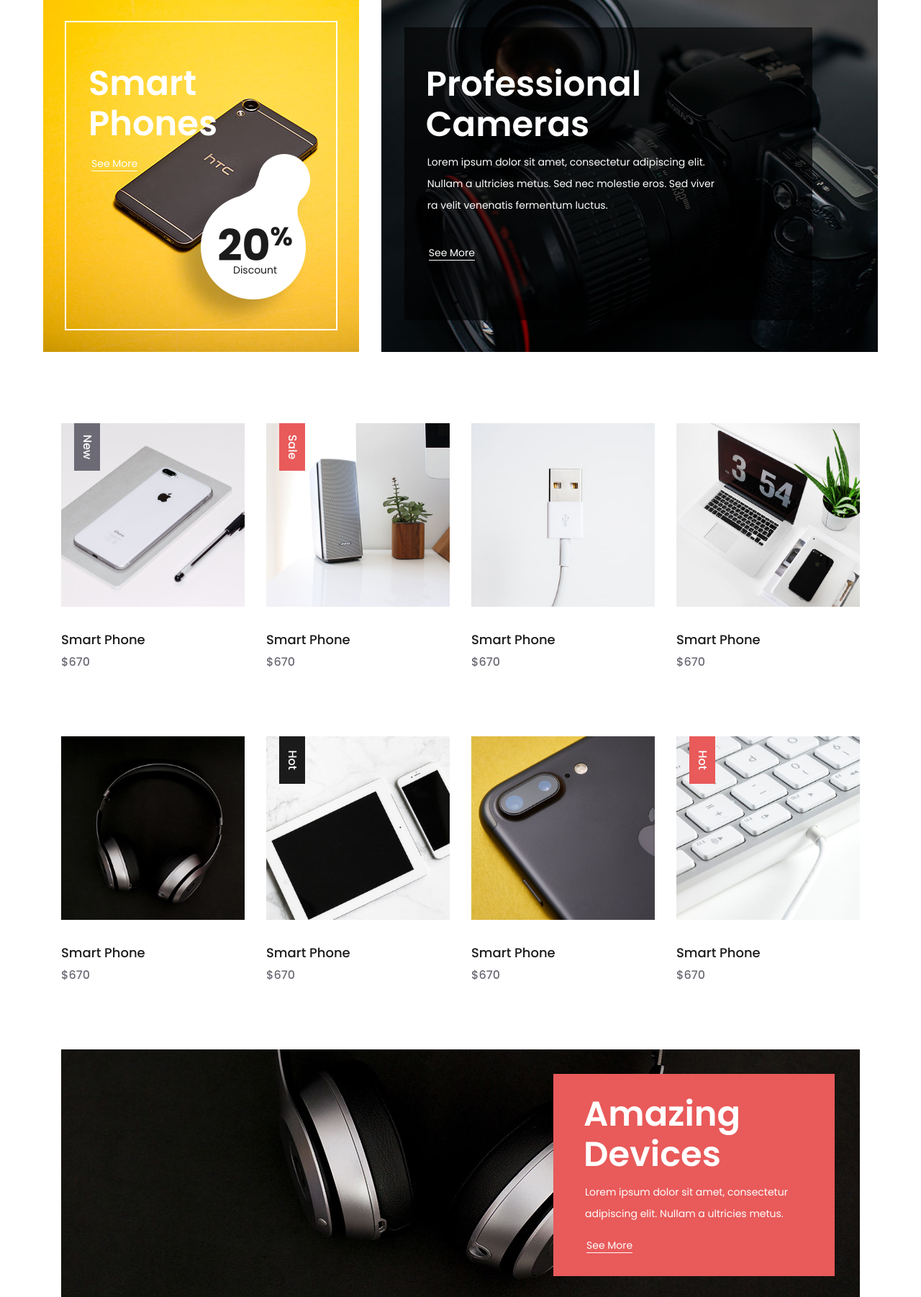
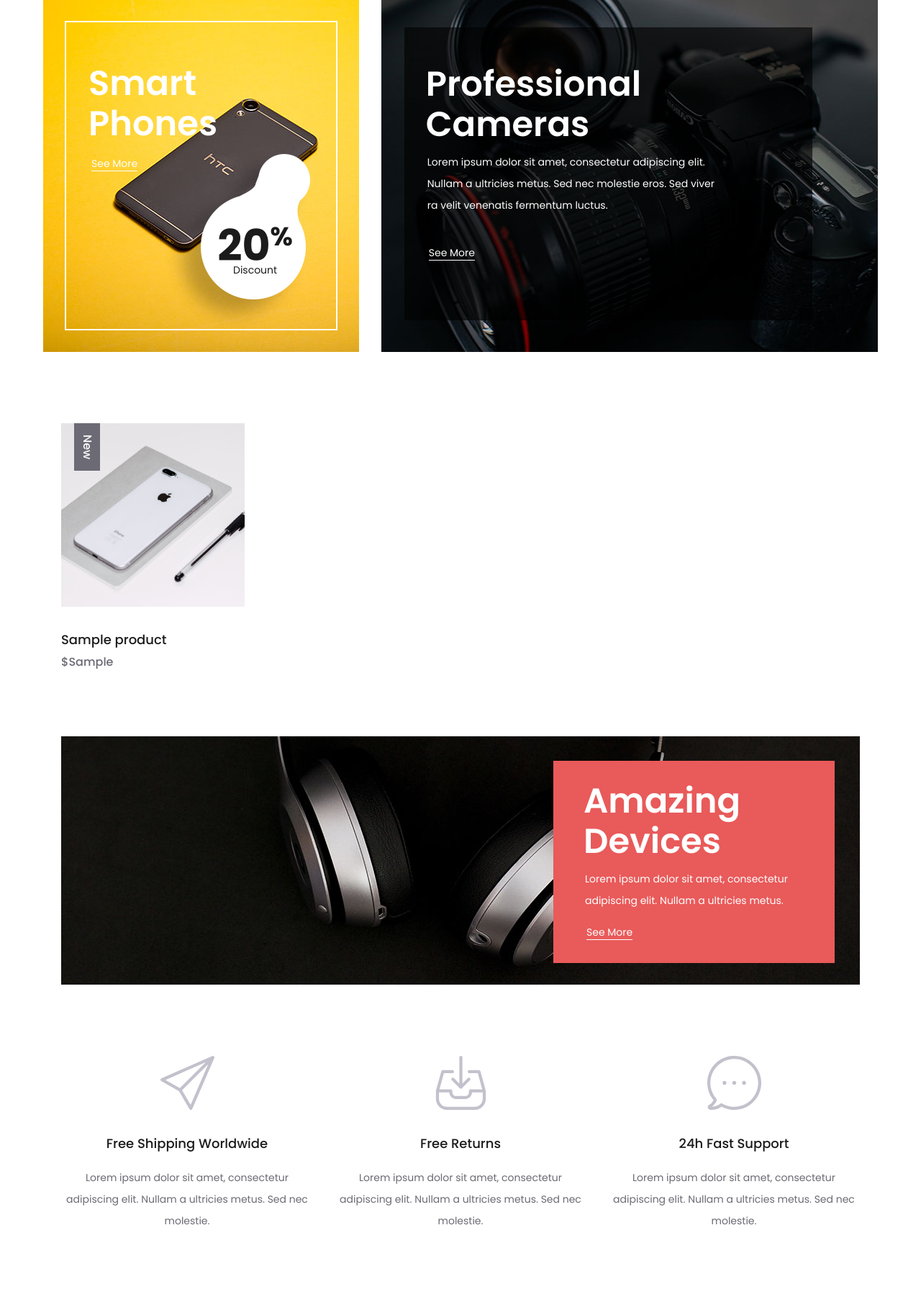
Before and after one commit to zuhair2025/ecommerce, a Laravel app: page /home in a window 1280 px wide. Shown: the part 951-2753 px from the top of the page at 72% size. Run offline with Laravel 8, Linux system fonts and the light colour scheme; tables that the repository leaves empty hold one stand-in row (values such as "Sample post"); settings files or empty folders that the repository lacks are supplied; some libraries are stand-ins or nearby versions.

Commit message:
show product to homepage

```diff
--- a/resources/views/frontend/home.blade.php
+++ b/resources/views/frontend/home.blade.php
@@ -128,81 +128,16 @@
                     <div class="product_grid">
 
                         <!-- Product -->
+                    @foreach($products as $product)
                         <div class="product">
                             <div class="product_image"><img src="{{asset('images/product_1.jpg')}}" alt=""></div>
                             <div class="product_extra product_new"><a href="categories.html">New</a></div>
                             <div class="product_content">
-                                <div class="product_title"><a href="product.html">Smart Phone</a></div>
-                                <div class="product_price">$670</div>
+                                <div class="product_title"><a href="product.html">{{$product->getName()}}</a></div>
+                                <div class="product_price">${{$product->getPrice()}}</div>
                             </div>
                         </div>
-
-                        <!-- Product -->
-                        <div class="product">
-                            <div class="product_image"><img src="{{asset('images/product_2.jpg')}}" alt=""></div>
-                            <div class="product_extra product_sale"><a href="categories.html">Sale</a></div>
-                            <div class="product_content">
-                                <div class="product_title"><a href="product.html">Smart Phone</a></div>
-                                <div class="product_price">$670</div>
-                            </div>
-                        </div>
-
-                        <!-- Product -->
-                        <div class="product">
-                            <div class="product_image"><img src="{{asset('images/product_3.jpg')}}" alt=""></div>
-                            <div class="product_content">
-                                <div class="product_title"><a href="product.html">Smart Phone</a></div>
-                                <div class="product_price">$670</div>
-                            </div>
-                        </div>
-
-                        <!-- Product -->
-                        <div class="product">
-                            <div class="product_image"><img src="{{asset('images/product_4.jpg')}}" alt=""></div>
-                            <div class="product_content">
-                                <div class="product_title"><a href="product.html">Smart Phone</a></div>
-                                <div class="product_price">$670</div>
-                            </div>
-                        </div>
-
-                        <!-- Product -->
-                        <div class="product">
-                            <div class="product_image"><img src="{{asset('images/product_5.jpg')}}" alt=""></div>
-                            <div class="product_content">
-                                <div class="product_title"><a href="product.html">Smart Phone</a></div>
-                                <div class="product_price">$670</div>
-                            </div>
-                        </div>
-
-                        <!-- Product -->
-                        <div class="product">
-                            <div class="product_image"><img src="{{asset('images/product_6.jpg')}}" alt=""></div>
-                            <div class="product_extra product_hot"><a href="categories.html">Hot</a></div>
-                            <div class="product_content">
-                                <div class="product_title"><a href="product.html">Smart Phone</a></div>
-                                <div class="product_price">$670</div>
-                            </div>
-                        </div>
-
-                        <!-- Product -->
-                        <div class="product">
-                            <div class="product_image"><img src="{{asset('images/product_7.jpg')}}" alt=""></div>
-                            <div class="product_content">
-                                <div class="product_title"><a href="product.html">Smart Phone</a></div>
-                                <div class="product_price">$670</div>
-                            </div>
-                        </div>
-
-                        <!-- Product -->
-                        <div class="product">
-                            <div class="product_image"><img src="{{asset('images/product_8.jpg')}}" alt=""></div>
-                            <div class="product_extra product_sale"><a href="categories.html">Hot</a></div>
-                            <div class="product_content">
-                                <div class="product_title"><a href="product.html">Smart Phone</a></div>
-                                <div class="product_price">$670</div>
-                            </div>
-                        </div>
-
+                    @endforeach
                     </div>
 
                 </div>
--- a/resources/views/includes/left-sidebar.blade.php
+++ b/resources/views/includes/left-sidebar.blade.php
@@ -25,7 +25,7 @@
 
             @can('isAdmin')
             <li class="nav-item {{ isActive(['/','dashboard*']) }}">
-                <a href="{{ action('DashboardController@index') }}" class="nav-link {{ isActive('/') }}">
+                <a href="{{ action('Admin\DashboardController@index') }}" class="nav-link {{ isActive('/') }}">
                     <i class="nav-icon fas fa-tachometer-alt"></i>
                     <p>
                         Dashboard
--- a/routes/web.php
+++ b/routes/web.php
@@ -15,13 +15,13 @@
 //    return view('layouts.main');
 //});
 
-Route::get('/','DashboardController@index');
+Route::get('/','Admin\DashboardController@index');
 
-Route::get('/zuhair','DashboardController@zuhair')->name('me.zuhair');
-Route::get('/zubair','DashboardController@zubair')->name('me.zubair');
+Route::get('/zuhair','Admin\DashboardController@zuhair')->name('me.zuhair');
+Route::get('/zubair','Admin\DashboardController@zubair')->name('me.zubair');
 
-Route::get('charts/zawad','DashboardController@zawad')->name('me.zawad');
-Route::get('charts/mizan','DashboardController@mizan')->name('me.mizan');
+Route::get('charts/zawad','Admin\DashboardController@zawad')->name('me.zawad');
+Route::get('charts/mizan','Admin\DashboardController@mizan')->name('me.mizan');
 
 Route::resource('posts','PostController');
 
@@ -33,16 +33,16 @@ Route::get('sales/orders','SaleController@order')->name('sales.orders');
 Route::get('sales/shipments','SaleController@shipment')->name('sales.shipments');
 Route::get('sales/invoices','SaleController@invoice')->name('sales.invoices');
 
-Route::get('categories','CategoryController@index')->name('categories.index');
-Route::post('category/store','CategoryController@store')->name('category.store');
+Route::get('categories','Admin\CategoryController@index')->name('categories.index');
+Route::post('category/store','Admin\CategoryController@store')->name('category.store');
 
 
-Route::get('products','ProductController@index')->name('products.index');
-Route::post('product/store','ProductController@store')->name('product.store');
+Route::get('products','Admin\ProductController@index')->name('products.index');
+Route::post('product/store','Admin\ProductController@store')->name('product.store');
 
-Route::get('home','FrontMainController@index');
+Route::get('home','Front\FrontMainController@index');
 Route::get('category','CategoryController@frontcat');
-Route::get('product','ProductController@frontproduct');
+Route::get('product','Front\FrontProductController@index');
 Route::get('cart','CartController@index');
 Route::get('checkout','CheckoutController@index');
 Route::get('contact','ContactController@index');
```
